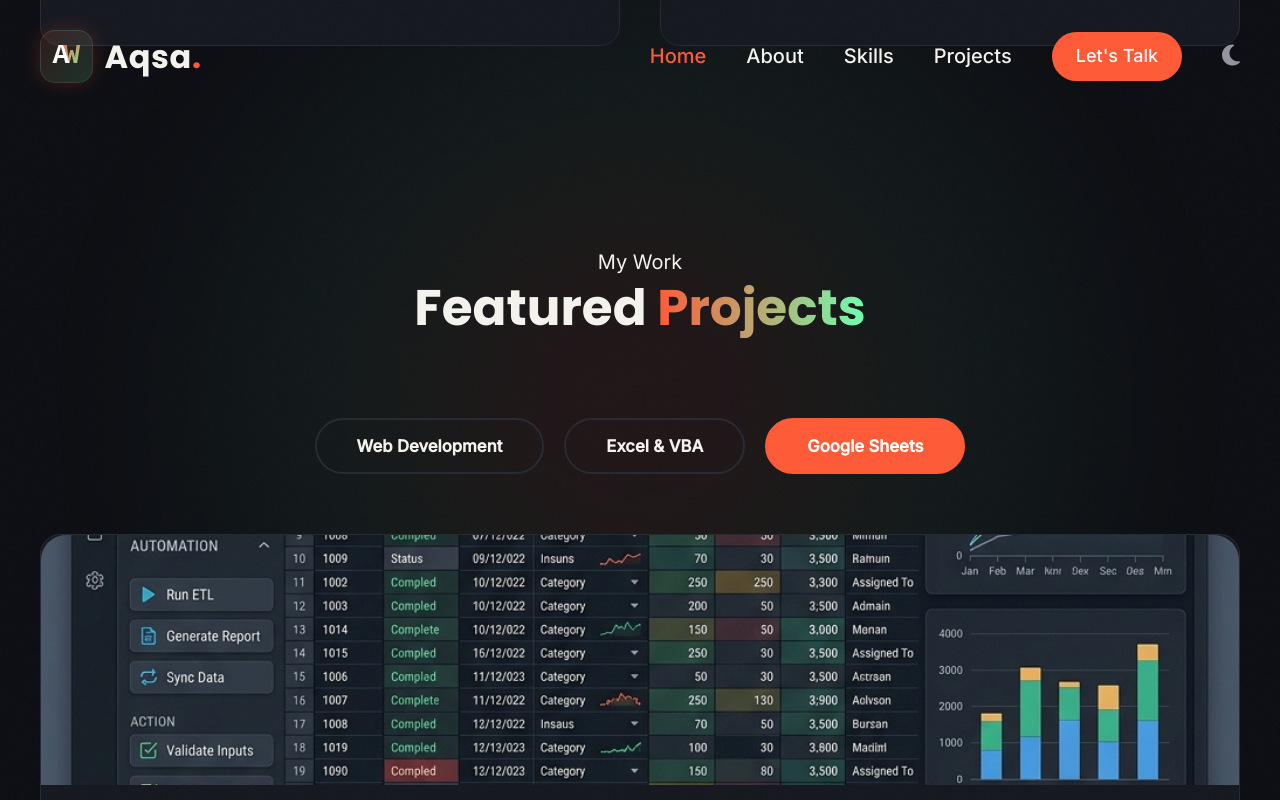
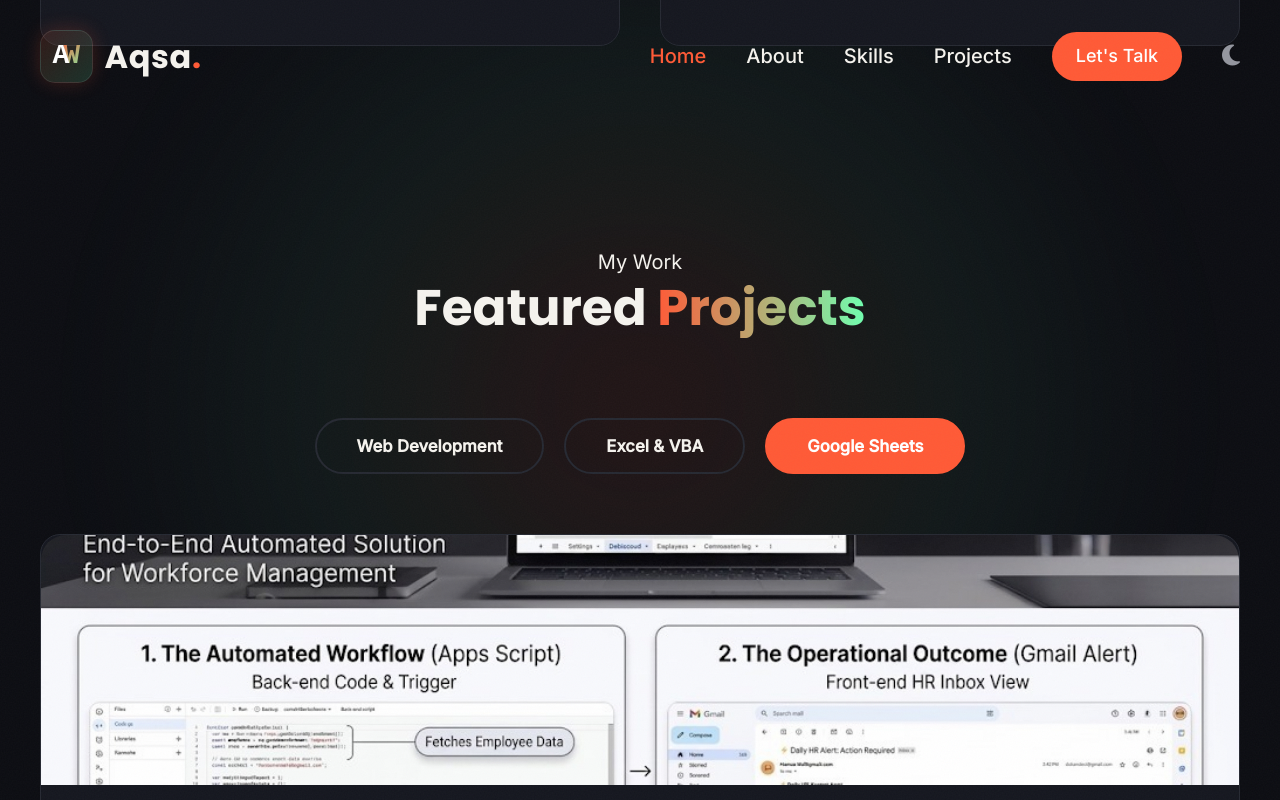
Before and after one commit to hareemrana522-crypto/Portfolio, a React (Vite) app: page / in a window 1280 px wide. Both pictures are taken after a click on the button "Google Sheets". Shown: the part 3166-3966 px from the top of the page. Built offline with nearby package versions, Linux system fonts and the light colour scheme.

Commit message:
Update HR project to use provided hero image

```diff
--- a/public/sheets-details.html
+++ b/public/sheets-details.html
@@ -178,7 +178,7 @@
                 <div class="browser-dot dot-yellow"></div>
                 <div class="browser-dot dot-green"></div>
             </div>
-            <img src="dummy_sheets.jpg" alt="Google Sheets Dashboard Screenshot">
+            <img src="hr_project_hero.jpg" alt="Google Sheets Dashboard Screenshot">
         </div>
 
         <div class="details-grid">
--- a/src/components/Portfolio.jsx
+++ b/src/components/Portfolio.jsx
@@ -112,7 +112,7 @@ const Portfolio = () => {
           <div className="projects-grid">
             <div className="project-card glass reveal">
               <div className="project-image" style={{ height: '200px', overflow: 'hidden', borderRadius: '20px 20px 0 0' }}>
-                <img src="dummy_sheets.jpg" alt="Automated Inventory Dashboard" style={{ width: '100%', height: '100%', objectFit: 'cover' }} />
+                <img src="hr_project_hero.jpg" alt="Automated Inventory Dashboard" style={{ width: '100%', height: '100%', objectFit: 'cover' }} />
               </div>
               <div className="project-info">
                 <h4>HR Operations & Performance Management System</h4>
```
Also changed, not shown: public/hr_project_hero.jpg (added).
